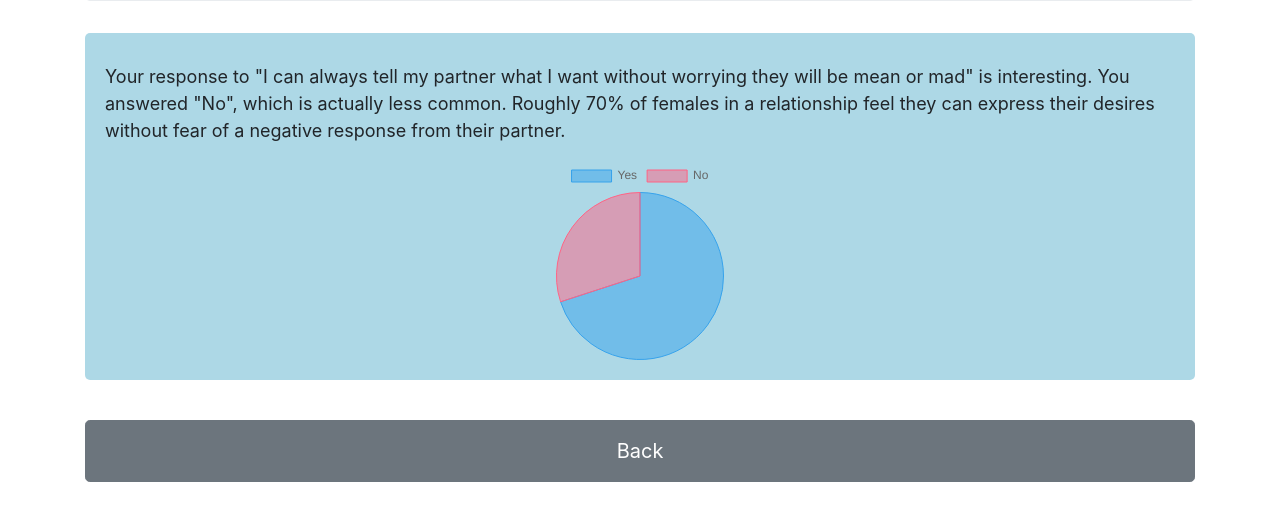
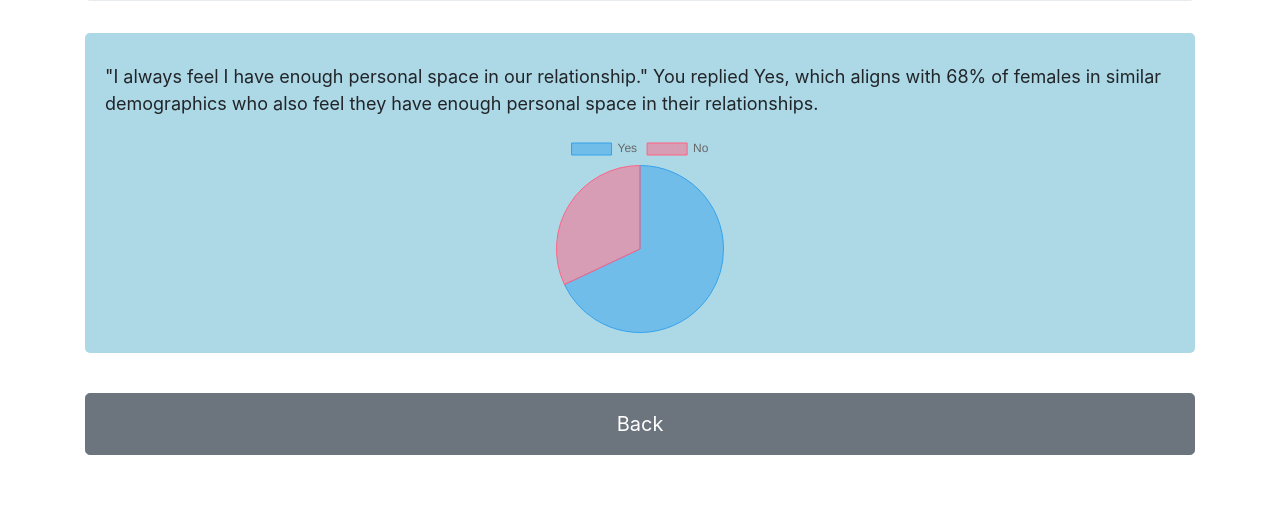
Before and after one commit to LoveGrow1/36918373F, a plain HTML site: page 4.html in a window 1280 px wide. Shown: the part 202-722 px from the top of the page. Drawn offline with nearby package versions, Linux system fonts and the light colour scheme.

Commit message:
Update 4.html

```diff
--- a/4.html
+++ b/4.html
@@ -53,7 +53,7 @@
   <div class="row">
     <div class="col-12">
       <div class="info-box">
-        <p>Your response to "I can always tell my partner what I want without worrying they will be mean or mad" is interesting. You answered "No", which is actually less common. Roughly 70% of females in a relationship feel they can express their desires without fear of a negative response from their partner.</p>
+        <p>"I always feel I have enough personal space in our relationship." You replied Yes, which aligns with 68% of females in similar demographics who also feel they have enough personal space in their relationships.</p>
         <!-- Wrap the canvas element inside the new div -->
         <div class="chart-container">
           <canvas id="myChart"></canvas>
@@ -71,7 +71,7 @@ var myChart = new Chart(ctx, {
     data: {
         labels: ['Yes', 'No'],
         datasets: [{
-            data: [70, 30],
+            data: [68, 32],
             backgroundColor: [
                 'rgba(54, 162, 235, 0.5)',
                 'rgba(255, 99, 132, 0.5)'
```
